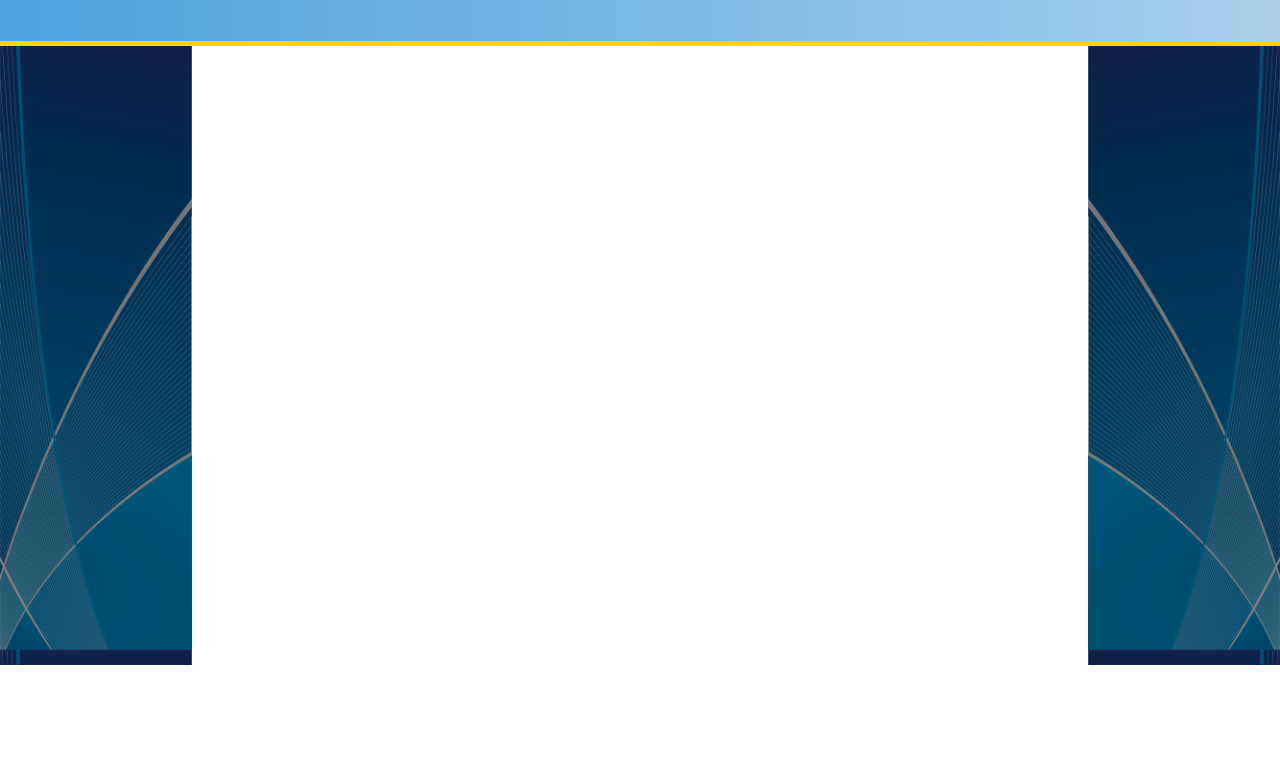
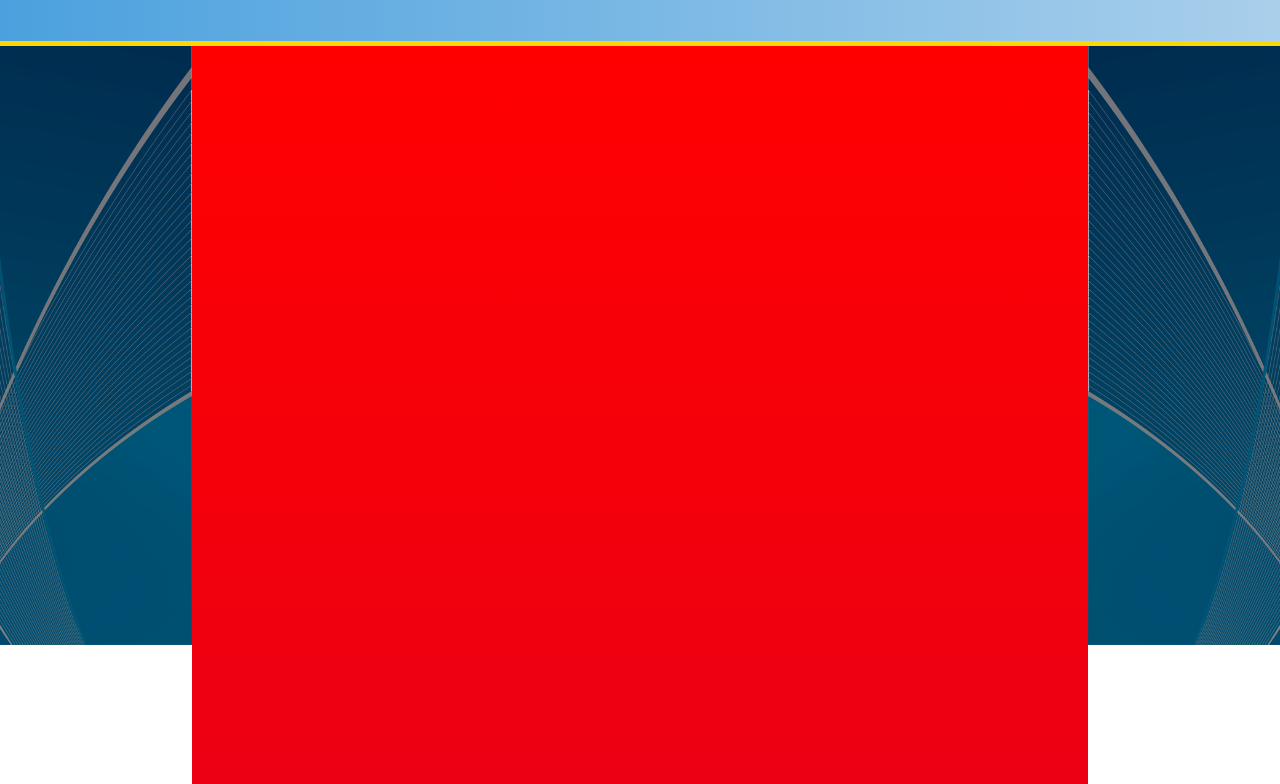
Before and after one commit to SheepStar02/ImageUploader, a plain HTML site: page IMUPhome.html in a window 1280 px wide. Shown: the part 135-919 px from the top of the page. Before the commit the page ends 800 px from the top, so only its background shows below. Drawn offline with Linux system fonts and the light colour scheme.

Commit message:
code modification

```diff
--- a/IMUP.css
+++ b/IMUP.css
@@ -1,8 +1,10 @@
 body{
     margin: 0px;
+    min-width:200px;
 }
 
 #title{
+    user-select:none;
     display: flex;
     align-items: center;
     position: absolute;
@@ -49,30 +51,40 @@ body{
     box-shadow: 0 8px 16px 0 rgba(0,0,0,0.2), 0 6px 20px 0 rgba(0,0,0,0.19);
 }
 
+.main-container{
+    height:10000px;
+    width:100%;
+    top:22%;
+    position:absolute;
+}
+
+section{
+    height:100%;
+    top:0%;
+}
+
+.side-banner{
+    height:780px;
+    width:15%;
+    background-image: url("images/vertical_banner.png");
+    filter:brightness(50%);
+    background-size: cover;
+    position:fixed;
+    background-repeat: no-repeat;
+}
+
 #left-banner{
-    position: absolute;
     left: 0%;
-    bottom: 0%;
-    width: 15%;
-    height: 78%;
-    background-image: url("images/vertical_banner.png");
     transform: scaleX(-1);
-    filter:brightness(50%);
-    background-size: 100%;
 }
 
 #right-banner{
-    position: absolute;
     right: 0%;
-    bottom: 0%;
-    width: 15%;
-    height: 78%;
-    background-image: url("images/vertical_banner.png");
-    filter:brightness(50%);
-    background-size: 100%;
 }
 
 #picture-section{
     width: 70%;
     left: 15%;
+    position:absolute;
+    background: linear-gradient(to bottom, red, blue);
 }
--- a/IMUPhome.html
+++ b/IMUPhome.html
@@ -4,18 +4,19 @@
 
 <html>
     <head>
+        <title>Image Uploader</title>
         <div id = "title">
             <h1 id = "titlename"> IMUP </h1>
-                <div id = "upload-button">
-                     <button class = "buttons">
-                        <h1> UPLOAD </h1>
-                     </button>
-                </div>
+            <div id = "upload-button">
+                    <button class = "buttons">
+                    <h1> UPLOAD </h1>
+                    </button>
+            </div>
         </div>
     </head>
 
     <body>
-        <div>
+        <div class = "main-container">
             <section id = "left-banner" class = "side-banner">
             </section>
 
```
